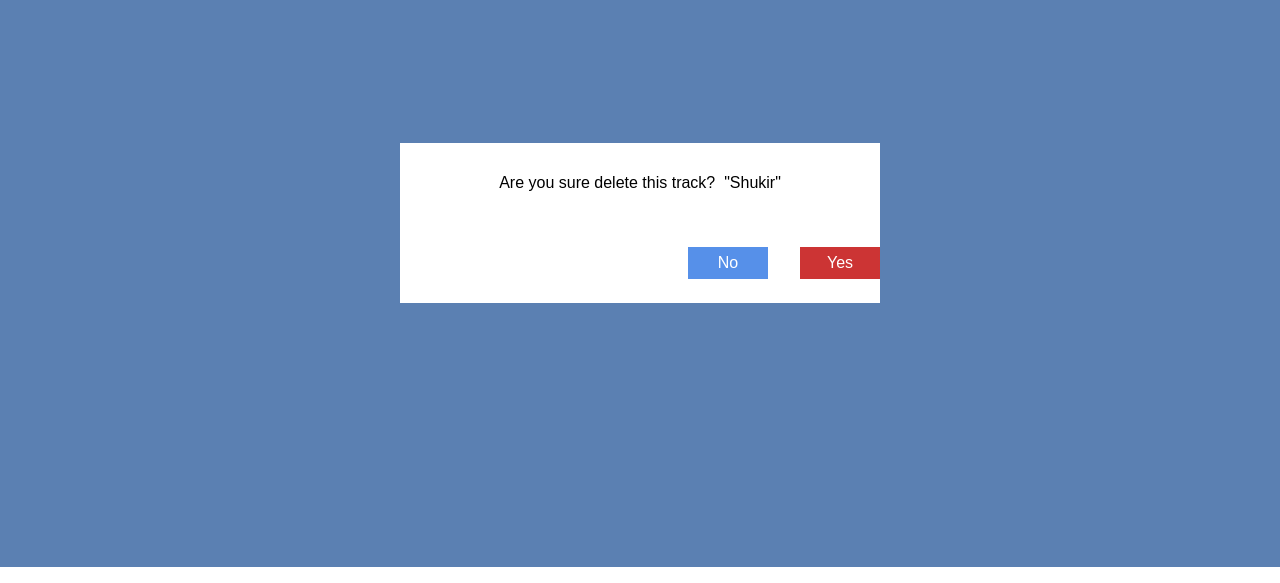
After one commit to Ai-Batyrov/ShowBusinessKazakhstan, a Django app: page /delete/2 in a window 1280 px wide; the page is wider, and only the part inside the window is pictured. The commit adds this page. Shown: the part 217-800 px from the top of that part. Run offline with Django 4.2, Linux system fonts and the light colour scheme; data comes from the database, SQL or seed files in the repository; both versions use the stored data as it was after the commit.

Commit message:
CRUD functions created

```diff
--- a/qazmusic/forms.py
+++ b/qazmusic/forms.py
@@ -3,16 +3,14 @@ from .models import *
 
 
 class Upload_Music(forms.ModelForm):
-    artists = forms.CharField(max_length=255, label='Artists',
-                              widget=forms.TextInput(attrs={'placeholder': 'Kairat Nurtas, Toregali Toreali'}))
-
     def __init__(self, *args, **kwargs):
         super().__init__(*args, **kwargs)
         self.fields['genre'].empty_label = "Genre not selected"
+        self.fields['artist'].empty_label = "Artist not selected"
 
     class Meta:
         model = Tracks
-        fields = ('title', 'genre', 'published_date', 'file')
+        fields = ('title', 'artist', 'genre', 'published_date', 'file')
         widgets = {
             'published_date': forms.TextInput(attrs={'placeholder': '2022-03-08'}),
         }
--- a/qazmusic/models.py
+++ b/qazmusic/models.py
@@ -41,6 +41,7 @@ class Genres(models.Model):
 
 class Tracks(models.Model):
     title = models.CharField(max_length=255, db_index=True)
+    artist = models.ForeignKey(Artists, on_delete=models.CASCADE, null=True)
     file = models.FileField(verbose_name='file', upload_to='tracks/')
     published_date = models.DateField(auto_now=False)
     genre = models.ForeignKey(Genres, on_delete=models.PROTECT, null=True)
@@ -74,5 +75,5 @@ class Charts(models.Model):
 
 
 class TracksArtist(models.Model):
-    artist_id = models.ForeignKey(Artists, on_delete=models.PROTECT)
-    track_id = models.ForeignKey(Tracks, on_delete=models.PROTECT)
+    artist_id = models.ForeignKey(Artists, on_delete=models.CASCADE)
+    track_id = models.ForeignKey(Tracks, on_delete=models.CASCADE)
--- a/qazmusic/static/qazmusic/css/artist-view.css
+++ b/qazmusic/static/qazmusic/css/artist-view.css
@@ -83,14 +83,17 @@
     align-items: center;
 }
 
-.track-div > div > span > button {
+.track-div > div > span > a {
     width: 5rem;
     height: 2rem;
-    border: none;
     font-family: inherit;
     color: white;
     cursor: pointer;
     transition: background-color 0.4s ease;
+    text-decoration: none;
+    display: flex;
+    justify-content: center;
+    align-items: center;
 }
 
 .track-div > div > span > .edit {
@@ -111,3 +114,75 @@
 .track-div > div > span > .delete:hover {
     background-color: #ff5a5a;
 }
+
+.delete-page {
+    width: 100%;
+    height: 86vh;
+    display: flex;
+    justify-content: center;
+    align-items: center;
+    background-color: #5b80b2;
+}
+
+.delete-page > .warning-div {
+    width: 30rem;
+    height: 20vh;
+    display: flex;
+    flex-direction: column;
+    background-color: white;
+}
+
+.delete-page > .warning-div > span {
+    width: 100%;
+    height: 10rem;
+    display: flex;
+    justify-content: center;
+    align-items: center;
+    font-family: inherit;
+    font-size: 1rem;
+}
+
+.delete-page > .warning-div > .confirm-div {
+    width: 100%;
+    height: 10rem;
+    display: flex;
+    justify-content: flex-end;
+    align-items: flex-end;
+}
+
+.confirm-div > div {
+    width: 40%;
+    height: 100%;
+    display: flex;
+    justify-content: space-between;
+    align-items: center;
+}
+
+.confirm-div > div > button,
+.confirm-div > div > a {
+    width: 5rem;
+    height: 2rem;
+    font-family: inherit;
+    color: white;
+    border: none;
+    cursor: pointer;
+    transition: background-color 0.4s ease;
+    text-decoration: none;
+    display: flex;
+    justify-content: center;
+    align-items: center;
+    background-color: #CC3434;
+    font-size: 1rem;
+}
+
+.confirm-div > div > a {
+    background-color: #5690e9;
+}
+
+.confirm-div > div > button:hover {
+    background-color: #ff5a5a;
+}
+
+.confirm-div > div > a:hover {
+    background-color: #4ac1f7;
+}
--- /dev/null
+++ b/qazmusic/templates/qazmusic/delete_track.html
@@ -0,0 +1,17 @@
+{% extends 'qazmusic/base.html' %}
+{% load static %}
+{% block content %}
+    <link rel="stylesheet" href="{% static 'qazmusic/css/artist-view.css' %}">
+    <main class="delete-page">
+        <form class="warning-div" method="POST" action="{% url 'delete_track' item.pk %}">
+            {% csrf_token %}
+            <span>Are you sure delete this track? &nbsp;"{{ item }}"</span>
+            <div class="confirm-div">
+                <div>
+                    <a href="{% url 'artists' %}">No</a>
+                    <button type="submit" name="confirm">Yes</button>
+                </div>
+            </div>
+        </form>
+    </main>
+{% endblock %}
--- a/qazmusic/templates/qazmusic/upload.html
+++ b/qazmusic/templates/qazmusic/upload.html
@@ -29,7 +29,7 @@
         </div>
         <div class="right">
             {% if not upload_message %}
-                <form action="{% url 'upload' %}" method="post" enctype="multipart/form-data">
+                <form action="" method="post" enctype="multipart/form-data">
                     {% csrf_token %}
                     <div class="form-error">{{ form.non_field_errors }}</div>
 
--- a/qazmusic/urls.py
+++ b/qazmusic/urls.py
@@ -13,5 +13,7 @@ urlpatterns = [
     path('lyrics', show_lyrics, name='lyrics'),
     path('lyric/<int:lyric_id>', lyric_view, name='lyrics'),
     path('archive/golden-fund', show_archive, name='archive'),
-    path('upload', upload, name='upload')
+    path('upload', upload, name='upload'),
+    path('update/<str:pk>', update_track, name='update'),
+    path('delete/<str:pk>', delete_track, name='delete_track'),
 ]
--- a/qazmusic/views.py
+++ b/qazmusic/views.py
@@ -1,6 +1,4 @@
-import pdb
-
-from django.shortcuts import render
+from django.shortcuts import render, redirect
 from .models import *
 from .forms import *
 
@@ -40,6 +38,8 @@ def get_lyrics():
     get_lyrics = Lyrics.objects.all()
     return get_lyrics
 
+
+# utils
 
 def get_tracks_artists(id):
     tracks_artists = TracksArtist.objects.filter(artist_id=id)
@@ -182,3 +182,41 @@ def upload(request):
         'upload_message': succesful
     }
     return render(request, 'qazmusic/upload.html', context=context)
+
+
+def update_track(request, pk):
+    succesful = False
+    track = Tracks.objects.get(pk=pk)
+    form = Upload_Music(instance=track)
+    if request.method == 'POST':
+        form = Upload_Music(request.POST, instance=track)
+        if form.is_valid():
+            succesful = True
+            form.save()
+
+    context = {
+        'title': 'qazmusic - Upload',
+        'header_menu': header_menu,
+        'form': form,
+        'genres': get_genres(),
+        'artists': get_artists(),
+        'upload_message': succesful
+    }
+
+    return render(request, 'qazmusic/upload.html', context=context)
+
+
+def delete_track(request, pk):
+    track = Tracks.objects.get(pk=pk)
+    form = Upload_Music(instance=track)
+    if request.method == 'POST':
+        track.delete()
+        return redirect('/artists')
+
+    context = {
+        'title': 'qazmusic - Upload',
+        'header_menu': header_menu,
+        'form': form,
+        'item': track
+    }
+    return render(request, 'qazmusic/delete_track.html', context=context)
```
Also changed, not shown: qazmusic/templates/qazmusic/artist-view.html (+5 -5 lines), db.sqlite3, qazmusic/migrations/0012_tracks_artist_alter_tracksartist_artist_id_and_more.py (added).
